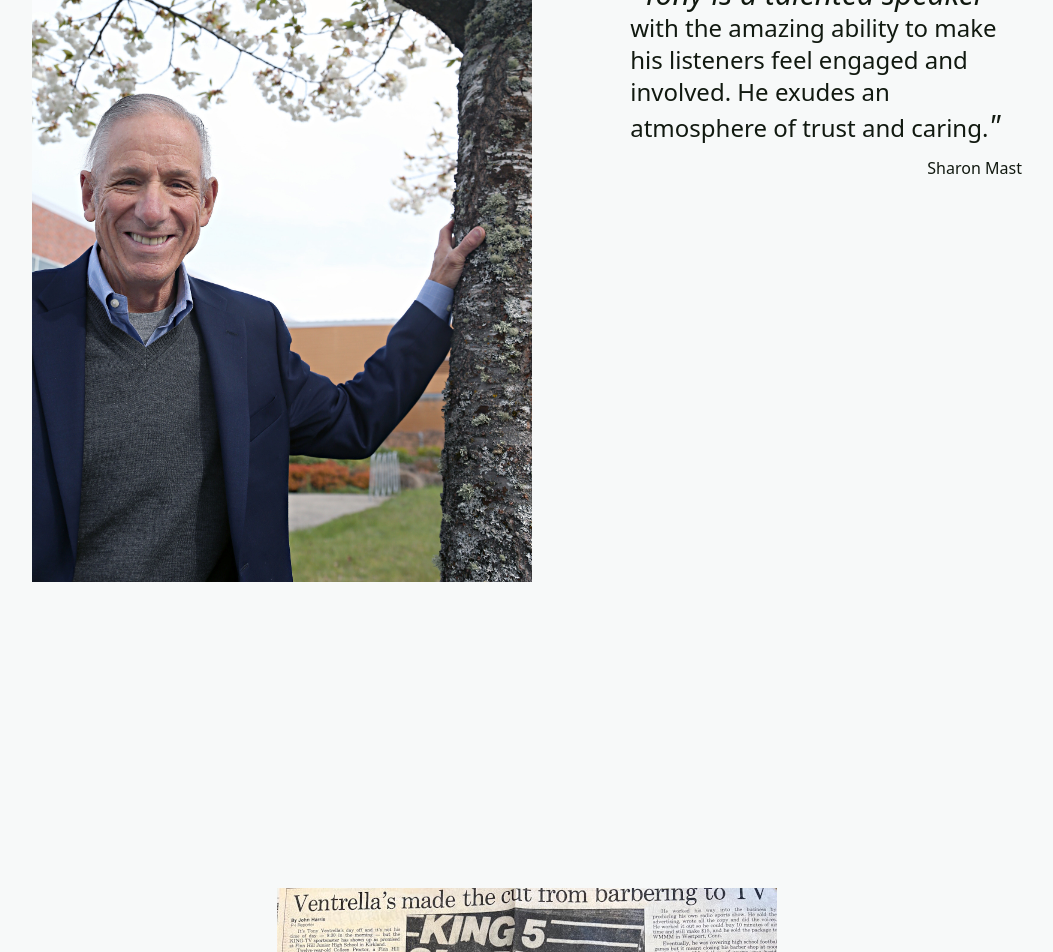
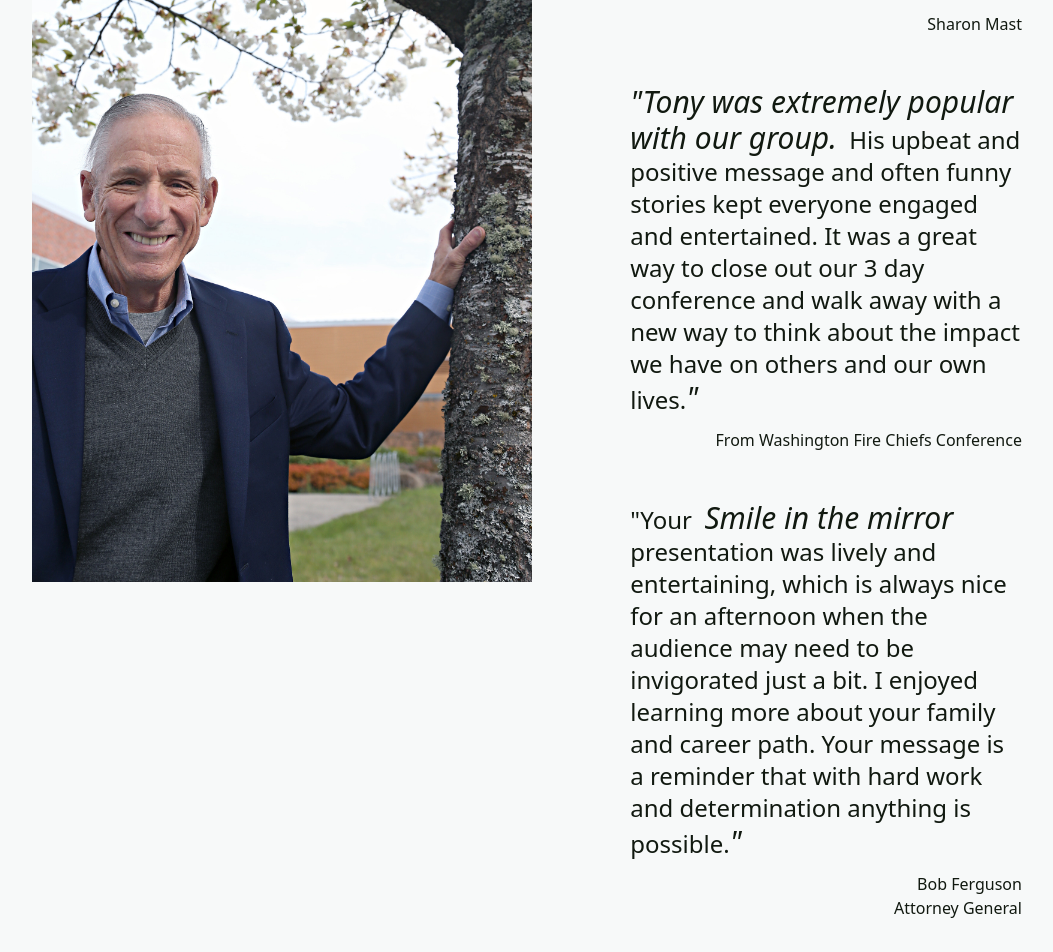
Before and after one commit to Jerud-Moyer/tony-ventrella-web, a Next.js app: page / in a window 1280 px wide. Shown: the part 600-1552 px from the top of the page, without its empty margins (113-1166 px from the left). Built offline with nearby package versions, Linux system fonts and the light colour scheme.

Commit message:
add new testimonials

```diff
--- a/src/pages/blog/index.tsx
+++ b/src/pages/blog/index.tsx
@@ -4,7 +4,7 @@ import { blogEntries } from '../../../data/blog-entries'
 import { Divider } from '@mui/material'
 
 function blog() {
-  const entries = blogEntries.map((entry, i) => {
+  const entries = blogEntries.reverse().map((entry, i) => {
     const date = new Date(entry.createdAt).toLocaleDateString()
     const content = entry.content.map((line, i) => (
       <p
--- a/src/pages/index.tsx
+++ b/src/pages/index.tsx
@@ -12,7 +12,7 @@ const inter = Inter({ subsets: ['latin'] })
 export default function Home() {
   return (
     <main
-      className="flex min-h-screen flex-col items-center justify-between p-24 relative bg-soft_white scroll-smooth"
+      className="flex min-h-screen flex-col items-center justify-between p-24 relative bg-soft_white scroll-smooth overflow-x-hidden"
     >
       <Toolbar />
       <Hero />
@@ -26,11 +26,27 @@ export default function Home() {
               height='600'
             />
           </div>
-          <div className='max-w-[36%] pt-48'>
-            <p className='text-3xl text-eerie_black italic inline'>&quot;Tony is a talented speaker</p>
-            <p className='text-eerie_black text-2xl inline'>&nbsp; with the amazing ability to make his listeners feel engaged and involved.  He exudes an atmosphere of trust and caring.</p>
-            <p className='text-3xl text-eerie_black italic inline'>&quot;</p>
-            <p className='text-bold text-eerie_black text-right mt-3'>Sharon Mast</p>
+          <div className='flex flex-col max-w-[36%]'>
+            <div className='pt-12'>
+              <p className='text-3xl text-eerie_black italic inline'>&quot;Tony is a talented speaker</p>
+              <p className='text-eerie_black text-2xl inline'>&nbsp; with the amazing ability to make his listeners feel engaged and involved.  He exudes an atmosphere of trust and caring.</p>
+              <p className='text-3xl text-eerie_black italic inline'>&quot;</p>
+              <p className='text-bold text-eerie_black text-right mt-3'>Sharon Mast</p>
+            </div>
+            <div className='mt-12'>
+              <p className='text-3xl text-eerie_black italic inline'>&quot;Tony was extremely popular with our group.</p>
+              <p className='text-eerie_black text-2xl inline'>&nbsp; His upbeat and positive message and often funny stories kept everyone engaged and entertained. It was a great way to close out our 3 day conference and walk away with a new way to think about the impact we have on others and our own lives.</p>
+              <p className='text-3xl text-eerie_black italic inline'>&quot;</p>
+              <p className='text-bold text-eerie_black text-right mt-3'>From Washington Fire Chiefs Conference</p>
+            </div>
+            <div className='mt-12'>
+              <p className='text-2xl text-eerie_black inline'>&quot;Your &nbsp;</p>
+              <p className='text-3xl text-eerie_black italic inline'>Smile in the mirror</p>
+              <p className='text-eerie_black text-2xl inline'>&nbsp; presentation was lively and entertaining, which is always nice for an afternoon when the audience may need to be invigorated just a bit. I enjoyed learning more about your family and career path. Your message is a reminder that with hard work and determination anything is possible.</p>
+              <p className='text-3xl text-eerie_black italic inline'>&quot;</p>
+              <p className='text-bold text-eerie_black text-right mt-3'>Bob Ferguson</p>
+              <p className='text-bold text-eerie_black text-right'>Attorney General</p>
+            </div>
           </div>
         </div>
         <div className='flex justify-around'>
```
Also changed, not shown: data/blog-entries.js (+24 -3 lines).
